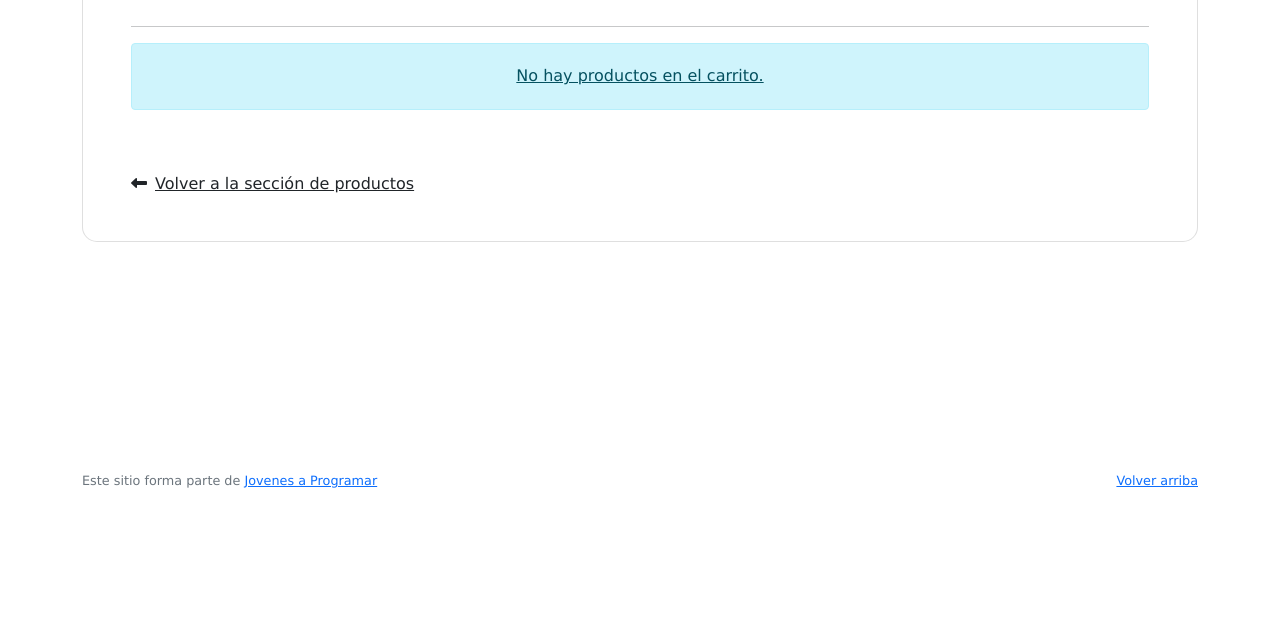
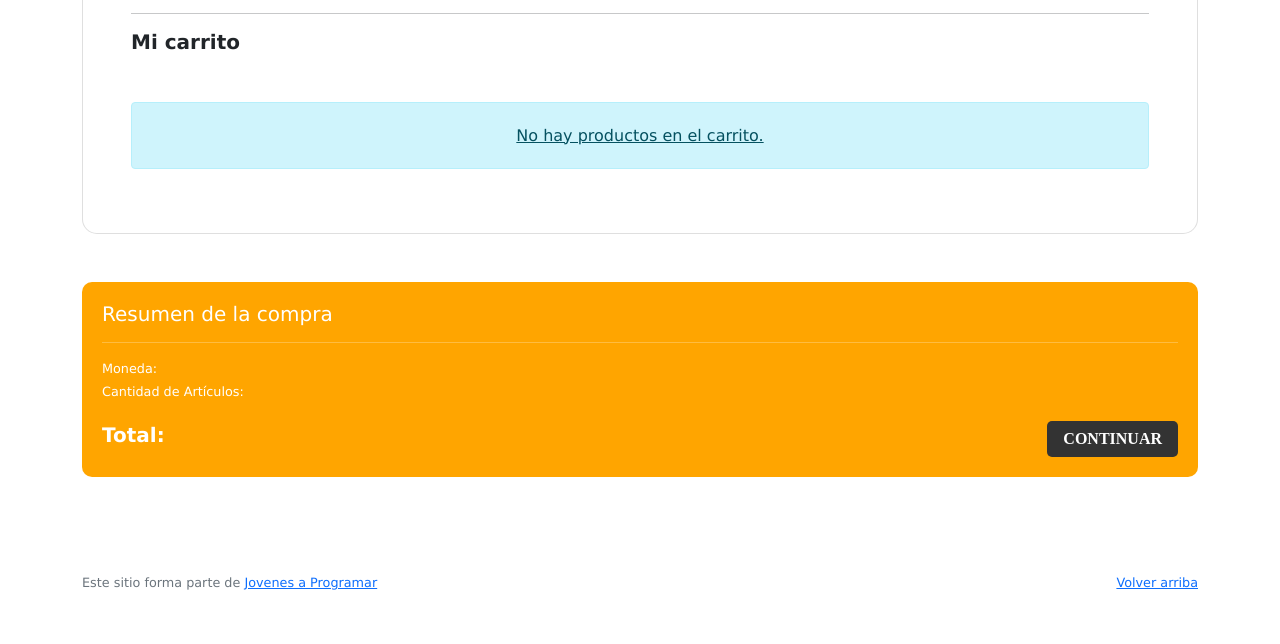
Before and after one commit to gulnaranocetti/workspace-inicial, a plain HTML site: page cart.html in a window 1280 px wide. Shown: the part 245-889 px from the top of the page. Before the commit the page ends 800 px from the top, so only its background shows below. Drawn offline with Linux system fonts and the light colour scheme; sample sign-in values are in the browser's storage.

Commit message:
replica-2da parte

```diff
--- a/cart.html
+++ b/cart.html
@@ -65,34 +65,53 @@
             <div class="card card-registration card-registration-2" style="border-radius: 15px; width: 100%;">
               <div class="card-body p-0">
                 <div class="row g-0">
-                              <div class="col-12"> <!-- Cambié col-lg-8 a col-12 -->
+                  <div class="col-12">
                     <div class="p-5">
-                                      <div class="d-flex justify-content-between align-items-center mb-5">
-                                          <h1 class="fw-bold mb-0">Mi carrito</h1>
+                      <div class="pt-5">
+                        <h6 class="mb-0">
+                          <a href="categories.html" class="text-body"><i
+                              class="fas fa-long-arrow-alt-left me-2"></i>Continuar comprando</a>
+                        </h6>
                       </div>
                       <hr>
+                      <div class="d-flex justify-content-between align-items-center mb-5">
+                        <h5 class="fw-bold mb-0">Mi carrito</h5>
+                      </div>
 
                       <!-- Contenedor dinámico para los productos del carrito -->
                       <div id="prod-list-container">
                         <!-- Aquí se mostrarán los productos del carrito -->
-                                      </div>
-
-                                      <div class="pt-5">
-                                          <h6 class="mb-0">
-                                              <a href="categories.html" class="text-body">
-                                                  <i class="fas fa-long-arrow-alt-left me-2"></i>Volver a la sección de productos
-                                              </a>
-                                          </h6>
-                                      </div>
-                                  </div>
-                              </div> <!-- Aquí se ajustó para que ocupe toda la columna -->
                       </div>
                     </div>
                   </div>
                 </div>
               </div>
             </div>
+          </div>
+          <div class="container mt-5">
+            <div class="resumen-compra orange">
+                <h5>Resumen de la compra</h5>
+                <hr>
+                <div class="d-flex justify-content-between">
+                    <p class="mb-1">Moneda:</p>
+                    <p class="mb-1" id="moneda-gral"></p>
+                </div>
+                <div class="d-flex justify-content-between">
+                    <p class="mb-1">Cantidad de Artículos:</p>
+                    <p class="mb-1" id="suma-art"></p>
+                </div>
+                <div class="d-flex justify-content-between align-items-center mt-3">
+                    <h5><strong>Total:</strong></h5>
+                    <p class="mb-1" id="Total"></p>
+                    <button class="btn btn-continuar">CONTINUAR</button>
+                </div>
+            </div>
+        </div>
+
+        </div>
+      </div>
     </section>
+
 
 
   </main>
--- a/css/styles.css
+++ b/css/styles.css
@@ -516,3 +516,14 @@ body.active #welcome-message{
 .fotop {
   margin-left: 15%;
 }
+.btn-continuar {
+  background-color: #333;
+  color: white;
+  border-radius: 5px;
+  padding: 5px 15px;
+}
+.resumen-compra {
+  color: white;
+  padding: 20px;
+  border-radius: 10px;
+}
--- a/js/cart.js
+++ b/js/cart.js
@@ -1,6 +1,6 @@
 function showCartItems(cartItems) {
   let htmlContentToAppend = "";
-    cartItems.forEach(item => {
+  cartItems.forEach((item, index) => { // Agregar el índice
       htmlContentToAppend += `
           <div class="row mb-4 d-flex justify-content-between align-items-center">
               <div class="col-md-2 col-lg-2 col-xl-2">
@@ -17,12 +17,15 @@ function showCartItems(cartItems) {
                       onclick="this.parentNode.querySelector('input[type=number]').stepDown()">
                       <i class="fas fa-minus"></i>
                   </button>
-                      <input id="form1" min="0" name="quantity" value="1" type="number"
+                  <input id="form1" min="1" name="quantity" value="1" type="number"
                       class="form-control form-control-sm" />
                   <button data-mdb-button-init data-mdb-ripple-init class="btn btn-link px-2"
                       onclick="this.parentNode.querySelector('input[type=number]').stepUp()">
                       <i class="fas fa-plus"></i>
                   </button>
+              </div>
+              <div class="col-md-1 col-lg-1 col-xl-1 text-end">
+                  <a href="#!" class="text-muted" onclick="borrarProducto(${index})"><i class="fas fa-times"></i></a>
               </div>
           </div>
       `;
@@ -30,6 +33,18 @@ function showCartItems(cartItems) {
   document.getElementById("prod-list-container").innerHTML = htmlContentToAppend;
 }
 
+function borrarProducto(indice) {
+  let cartItems = JSON.parse(localStorage.getItem("PurchasedItems")) || [];
+
+  if (indice >= 0 && indice < cartItems.length) {
+      // Eliminar el producto del array
+      cartItems.splice(indice, 1);
+      // Guardar el carrito actualizado en Local Storage
+      localStorage.setItem("PurchasedItems", JSON.stringify(cartItems));
+      // Volver a mostrar los productos en el carrito
+      showCartItems(cartItems);
+  }
+}
 
 document.addEventListener("DOMContentLoaded", function(e) {
   // Verificar si hay productos en el carrito
```
Lines whose indentation alone changed are shown as unchanged.
